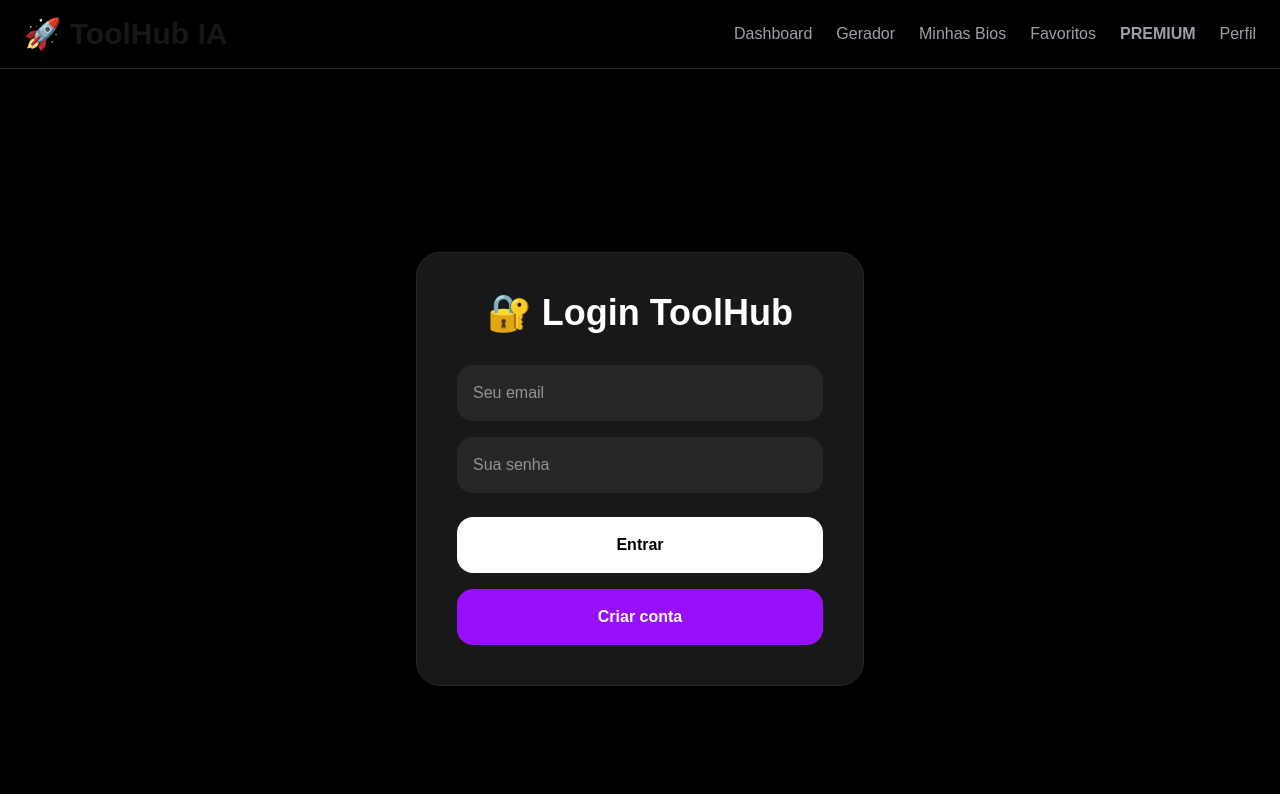
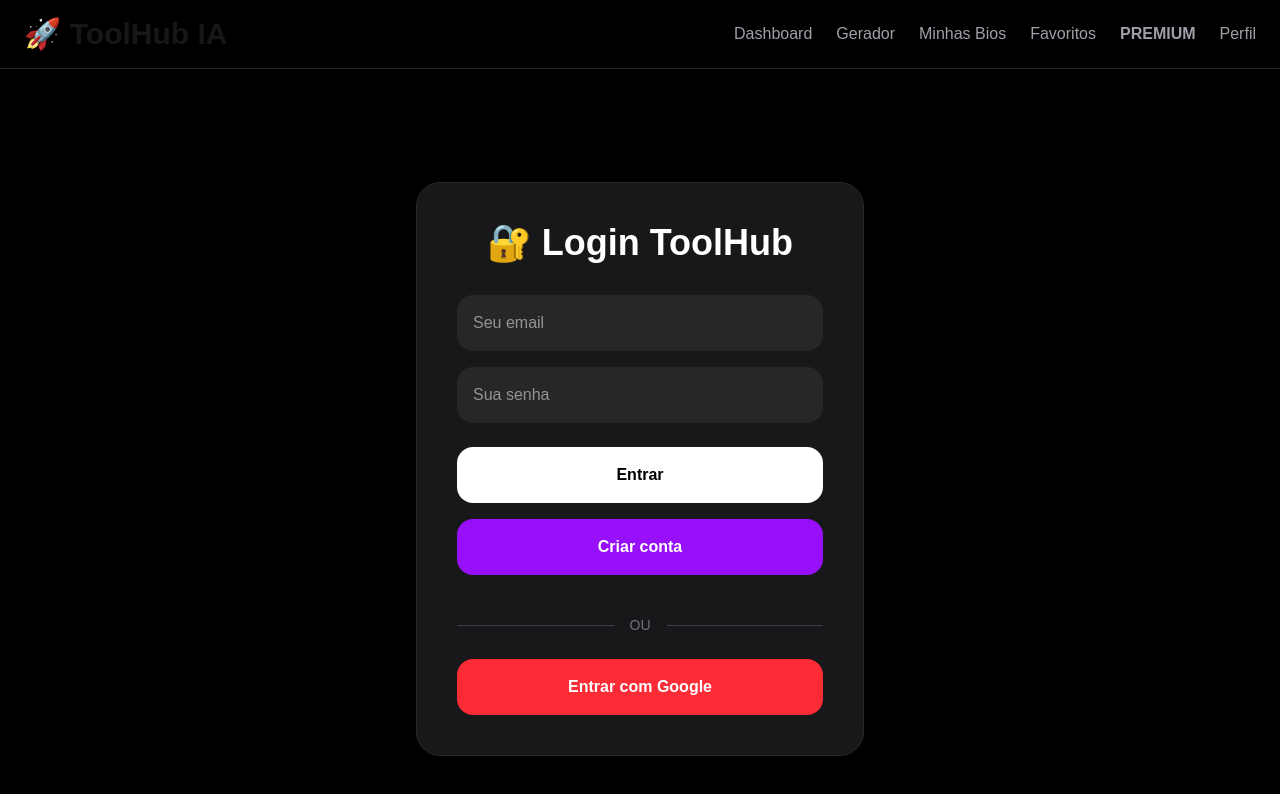
Before and after one commit to henriquesantossander-ctrl/toolhub-ai, a Next.js app: page /login in a window 1280 px wide. Shown: the top 794 px of the page. Built offline with nearby package versions, Linux system fonts and the light colour scheme.

Commit message:
Adiciona login Google

```diff
--- a/app/login/page.tsx
+++ b/app/login/page.tsx
@@ -4,12 +4,10 @@ import { useState } from "react";
 import { supabase } from "@/lib/supabase";
 
 export default function LoginPage() {
-
   const [email, setEmail] = useState("");
   const [password, setPassword] = useState("");
 
   async function handleLogin() {
-
     const { error } = await supabase.auth.signInWithPassword({
       email,
       password,
@@ -23,7 +21,6 @@ export default function LoginPage() {
   }
 
   async function handleRegister() {
-
     const { error } = await supabase.auth.signUp({
       email,
       password,
@@ -36,8 +33,17 @@ export default function LoginPage() {
     }
   }
 
+  async function handleGoogleLogin() {
+    await supabase.auth.signInWithOAuth({
+      provider: "google",
+      options: {
+        redirectTo: "https://toolhubia.com.br",
+      },
+    });
+  }
+
   return (
-    <main className="min-h-screen bg-black text-white flex items-center justify-center">
+    <main className="min-h-screen bg-black text-white flex items-center justify-center px-6">
 
       <div className="bg-zinc-900 p-10 rounded-3xl w-full max-w-md border border-zinc-800">
 
@@ -68,9 +74,22 @@ export default function LoginPage() {
 
         <button
           onClick={handleRegister}
-          className="w-full bg-purple-600 font-bold p-4 rounded-2xl hover:scale-105 transition"
+          className="w-full bg-purple-600 font-bold p-4 rounded-2xl mb-4 hover:scale-105 transition"
         >
           Criar conta
+        </button>
+
+        <div className="flex items-center gap-4 my-6">
+          <div className="h-[1px] bg-zinc-700 flex-1"></div>
+          <span className="text-zinc-500 text-sm">OU</span>
+          <div className="h-[1px] bg-zinc-700 flex-1"></div>
+        </div>
+
+        <button
+          onClick={handleGoogleLogin}
+          className="w-full bg-red-500 text-white font-bold p-4 rounded-2xl hover:scale-105 transition"
+        >
+          Entrar com Google
         </button>
 
       </div>
```
